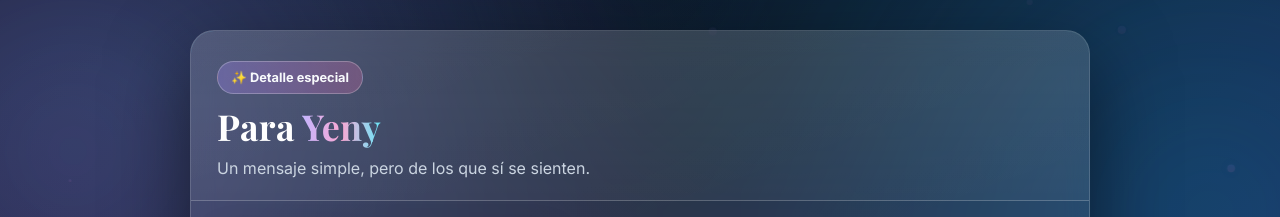
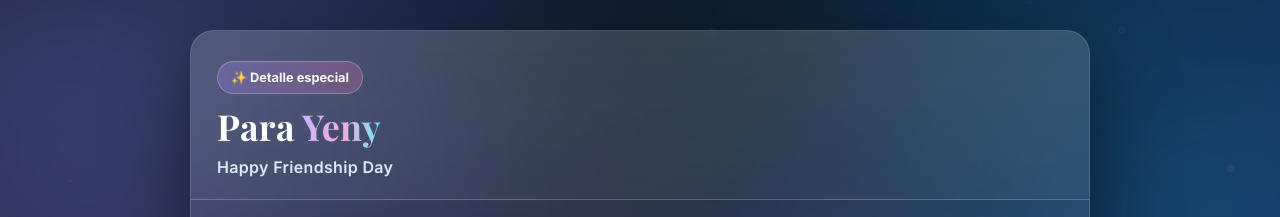
Before and after one commit to dkim1999m/amistad-yeny, a plain HTML site: page index.html in a window 1280 px wide. Shown: the top 217 px of the page. Drawn offline with nearby package versions, Linux system fonts and the light colour scheme.

Commit message:
Update index.html

```diff
--- a/index.html
+++ b/index.html
@@ -42,7 +42,6 @@
       position:relative;
     }
 
-    /* Aurora animada */
     .aurora{
       position:fixed;
       inset:-25%;
@@ -61,7 +60,6 @@
       100%{transform:translate3d(2%,1.5%,0) scale(1.08)}
     }
 
-    /* Partículas flotantes */
     .bg-particles{
       position:fixed; inset:0; z-index:0; pointer-events:none; overflow:hidden;
     }
@@ -146,9 +144,11 @@
     }
     .subtitle{
       margin:0;
-      color:var(--muted);
+      color:#dbeafe;
       font-size:1rem;
-      line-height:1.7;
+      line-height:1.6;
+      letter-spacing:.02em;
+      font-weight:600;
     }
 
     .content{
@@ -159,7 +159,6 @@
       align-items:start;
     }
 
-    /* Marco de foto con animación bonita */
     .photo-frame{
       margin:0;
       border:1px solid var(--line);
@@ -288,10 +287,6 @@
       .status{margin-left:0; width:100%; text-align:center}
       .hero-photo{aspect-ratio: 3/4; object-position:center 20%;}
     }
-
-    @media (prefers-reduced-motion: reduce){
-      *,*::before,*::after{animation:none !important; transition:none !important}
-    }
   </style>
 </head>
 <body>
@@ -304,12 +299,11 @@
       <header class="hero">
         <span class="badge">✨ Detalle especial</span>
         <h1 class="title">Para <span class="name">Yeny</span></h1>
-        <p class="subtitle">Un mensaje simple, pero de los que sí se sienten.</p>
+        <p class="subtitle">Happy Friendship Day</p>
       </header>
 
       <section class="content">
         <figure class="photo-frame">
-          <!-- IMPORTANTE: nombre exacto del archivo -->
           <img src="yen.PNG" alt="Foto de Yeny" class="hero-photo" />
           <figcaption>Gracias por todo el tiempo compartido 💫</figcaption>
         </figure>
@@ -334,7 +328,6 @@
 
   <script src="https://cdn.jsdelivr.net/npm/html2canvas@1.4.1/dist/html2canvas.min.js"></script>
   <script>
-    // Fondo partículas suaves
     const bg = document.getElementById("bgParticles");
     for(let i=0;i<30;i++){
       const d = document.createElement("span");
@@ -348,7 +341,6 @@
       bg.appendChild(d);
     }
 
-    // UI
     const captureBtn = document.getElementById("captureBtn");
     const statusText = document.getElementById("statusText");
     const captureArea = document.getElementById("captureArea");
@@ -360,7 +352,6 @@
       if(type) statusText.classList.add(type);
     }
 
-    // FX (corazones + fuegos)
     const canvas = document.getElementById("fxCanvas");
     const ctx = canvas.getContext("2d");
     let W = canvas.width = window.innerWidth;
@@ -421,7 +412,6 @@
           p.x += p.vx;
           p.y += p.vy;
           const a = Math.max(0,1-p.age/p.life);
-
           ctx.save();
           ctx.globalAlpha = a;
           ctx.fillStyle = `hsl(${p.hue} 95% 65%)`;
@@ -435,7 +425,6 @@
           p.y += p.vy;
           p.rot += p.rotV;
           const a = Math.max(0,1-p.age/p.life);
-
           ctx.save();
           ctx.translate(p.x,p.y);
           ctx.rotate(p.rot);
@@ -460,7 +449,6 @@
       spawnHearts();
       [[W*.25,H*.32],[W*.72,H*.28],[W*.50,H*.22],[W*.38,H*.40],[W*.64,H*.38]]
         .forEach((pt,idx)=>setTimeout(()=>spawnFirework(pt[0],pt[1]), idx*170));
-
       if(!running){
         running = true;
         requestAnimationFrame(animateFX);
```
